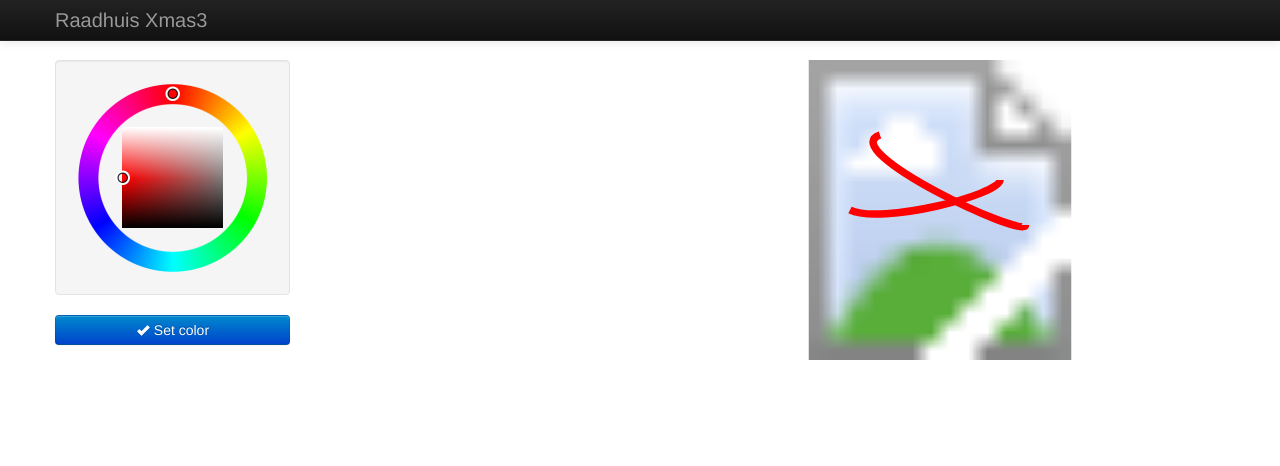
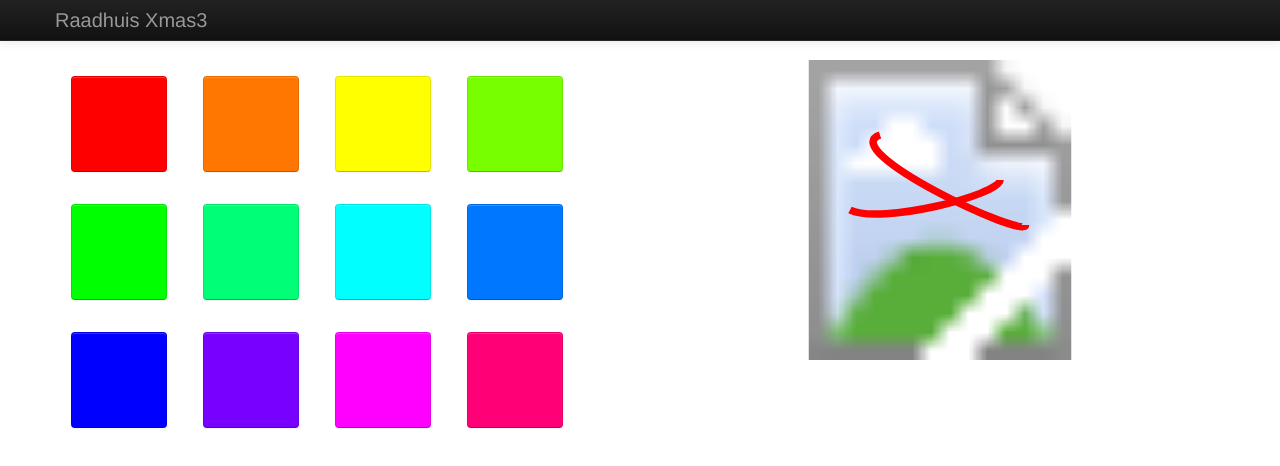
Before and after one commit to jorrizza/raadhuis-xmas3, a plain HTML site: page public/index.html in a window 1280 px wide. Drawn offline with Linux system fonts and the light colour scheme.

Commit message:
new color picker

```diff
--- a/public/css/xmas3.css
+++ b/public/css/xmas3.css
@@ -7,3 +7,56 @@
 #tree-container {
   text-align: center;
 }
+
+#color-container button {
+  background-image: none;
+  height: 96px;
+  width: 96px;
+  margin: 16px;
+}
+
+.color-1, .color-1:hover {
+  background-color: #ff0000;
+}
+.color-2, .color-2:hover {
+  background-color: #ff7700;
+}
+.color-3, .color-3:hover {
+  background-color: #ffff00;
+}
+
+.color-4, .color-4:hover {
+  background-color: #77ff00;
+}
+
+.color-5, .color-5:hover {
+  background-color: #00ff00;
+}
+
+.color-6, .color-6:hover {
+  background-color: #00ff77;
+}
+
+.color-7, .color-7:hover {
+  background-color: #00ffff;
+}
+
+.color-8, .color-8:hover {
+  background-color: #0077ff;
+}
+
+.color-9, .color-9:hover {
+  background-color: #0000ff;
+}
+
+.color-10, .color-10:hover {
+  background-color: #7700ff;
+}
+
+.color-11, .color-11:hover {
+  background-color: #ff00ff;
+}
+
+.color-12, .color-12:hover {
+  background-color: #ff0077;
+}
--- a/public/index.html
+++ b/public/index.html
@@ -9,7 +9,6 @@
 
     <!-- Le styles -->
     <link href="css/bootstrap.min.css" rel="stylesheet">
-    <link href="css/farbtastic.css" rel="stylesheet">
     <link href="css/xmas3.css" rel="stylesheet">
     <style>
       body {
@@ -40,10 +39,18 @@
     <div class="container">
       <div class="row-fluid">
         <div class="span6" id="color-container">
-          <div id="color" class="well"></div>
-          <button id="set-color" class="btn btn-primary">
-            <i class="icon-ok icon-white"></i> Set color
-          </button>
+          <button class="color-1 btn btn-primary"></button>
+          <button class="color-2 btn btn-primary"></button>
+          <button class="color-3 btn btn-primary"></button>
+          <button class="color-4 btn btn-primary"></button>
+          <button class="color-5 btn btn-primary"></button>
+          <button class="color-6 btn btn-primary"></button>
+          <button class="color-7 btn btn-primary"></button>
+          <button class="color-8 btn btn-primary"></button>
+          <button class="color-9 btn btn-primary"></button>
+          <button class="color-10 btn btn-primary"></button>
+          <button class="color-11 btn btn-primary"></button>
+          <button class="color-12 btn btn-primary"></button>
         </div>
         <div class="span6" id="tree-container">
           <svg id="tree" height="300" width="300" xmlns="http://www.w3.org/2000/svg" xmlns:xlink="http://www.w3.org/1999/xlink">
@@ -62,7 +69,6 @@
     <!-- Placed at the end of the document so the pages load faster -->
     <script src="js/jquery.min.js"></script>
     <script src="js/bootstrap.min.js"></script>
-    <script src="js/farbtastic.js"></script>
     <script src="js/xmas3.js"></script>
   </body>
 </html>
--- a/public/js/xmas3.js
+++ b/public/js/xmas3.js
@@ -1,13 +1,10 @@
 var color = '#ff0000';
 
 $(function () {
-    $.farbtastic('#color').linkTo(function (c) {
-                                    color = c;
-                                    $(".led").css({stroke: color});
-                                  }
-                                 ).setColor(color);
-    $('#set-color').click(
+    $('#color-container button').click(
       function () {
+        color = rgb2hex($(this).css('background-color'));
+        $(".led").css({stroke: color});
         $.ajax(
           {
             url: '/set-color',
@@ -17,4 +14,12 @@ $(function () {
       }
     );
   }
- );
+);
+
+function rgb2hex(rgb) {
+  rgb = rgb.match(/^rgb\((\d+),\s*(\d+),\s*(\d+)\)$/);
+  function hex(x) {
+    return ("0" + parseInt(x).toString(16)).slice(-2);
+  }
+  return "#" +hex(rgb[1]) + hex(rgb[2]) + hex(rgb[3]);
+}
```
